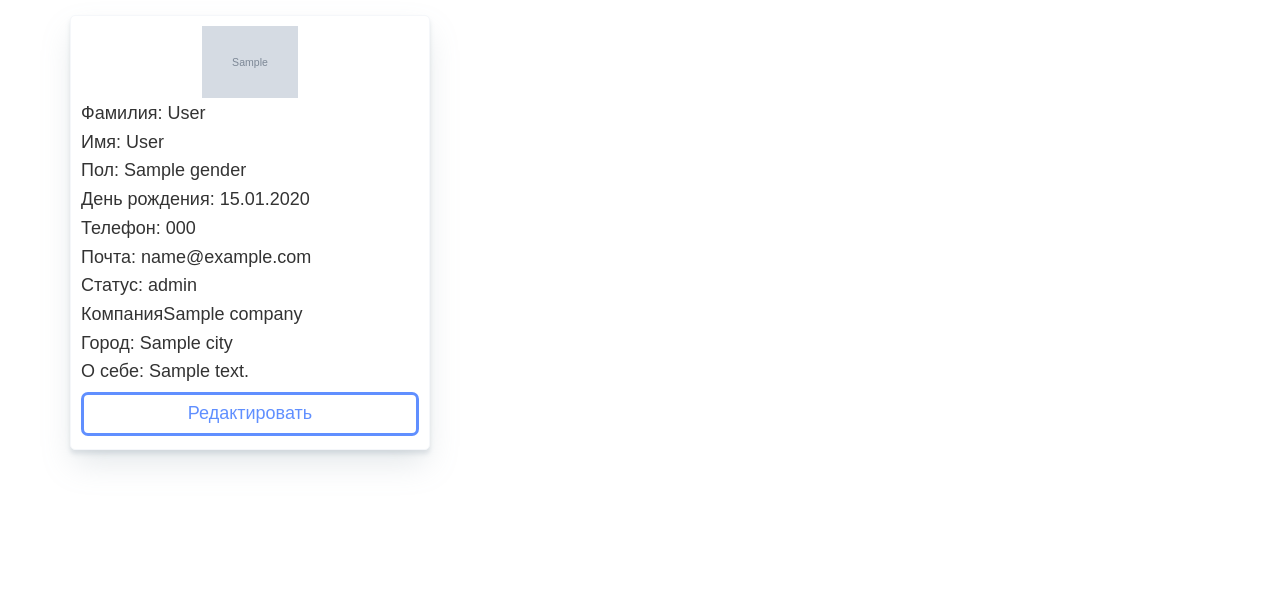
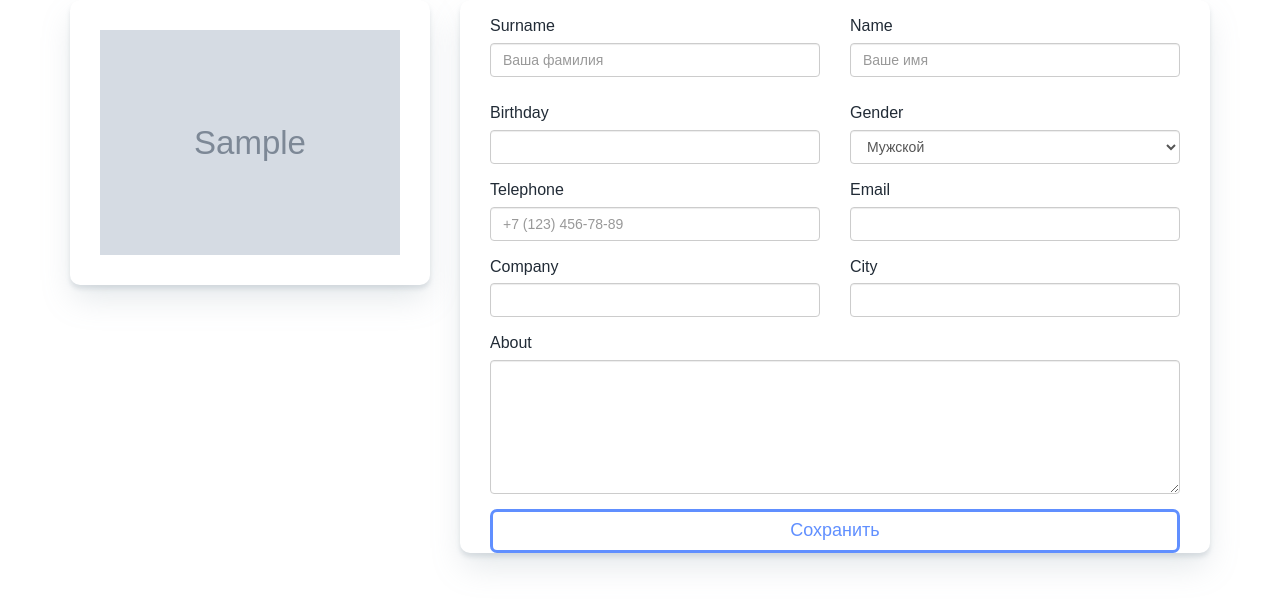
Before and after one commit to damirqa/hte, a Yii app: template views/profile/profile.php in a window 1280 px wide. Shown: the top 607 px of the page. Run offline with PHP 8.4 and a stand-in for Yii, Linux system fonts and the light colour scheme; the template is opened without the code that fills it: most values are stand-ins (such as "Sample title", 1, 10 or a date in 2020); grey boxes marked "Sample" are stand-in pictures; form fields are guessed from the names that the template uses; data that the repository does not hold is empty; some libraries are stand-ins or nearby versions; some web fonts are replaced.

Commit message:
major update

```diff
--- a/views/profile/_form.php
+++ b/views/profile/_form.php
@@ -10,32 +10,41 @@ use yii\widgets\ActiveForm;
 
 <div class="profile-form">
 
-    <?php $form = ActiveForm::begin(['options' => ['enctype' => 'multipart/form-data']]); ?>
+    <?php $form = ActiveForm::begin(['action' => '/profile/update','options' => ['enctype' => 'multipart/form-data']]); ?>
 
-    <?= $form->field($model, 'surname')->textInput(['maxlength' => true]) ?>
+    <div class="profile-row-data">
+        <?= $form->field($model, 'surname')->textInput(['maxlength' => true, 'autocomplete' => 'off', 'placeholder' => 'Ваша фамилия', 'class' => 'profile-item-data']) ?>
+        <?= $form->field($model, 'name')->textInput(['maxlength' => true, 'autocomplete' => 'off', 'placeholder' => 'Ваше имя', 'class' => 'profile-item-data']) ?>
+    </div>
 
-    <?= $form->field($model, 'name')->textInput(['maxlength' => true]) ?>
+    <div class="profile-row-data">
+        <?= $form->field($model, 'birthday')->textInput(['maxlength' => true, 'type' => date, 'autocomplete' => 'off', 'class' => 'profile-item-data']) ?>
+        <?= $form->field($model, 'gender')->dropDownList(['Мужской' => 'Мужской', 'Женский' => 'Женский'], ['autocomplete' => 'off', 'class' => 'profile-item-data']) ?>
+    </div>
 
-    <?= $form->field($model, 'email')->textInput(['maxlength' => true]) ?>
+    <div class="profile-row-data">
+        <?= $form->field($model, 'telephone')->textInput(['maxlength' => 16, 'type' => 'tel', 'placeholder' => '+7 (123) 456-78-89', 'autocomplete' => 'off', 'class' => 'profile-item-data']) ?>
+        <?= $form->field($model, 'email')->textInput(['maxlength' => true, 'autocomplete' => 'off', 'class' => 'profile-item-data']) ?>
+    </div>
 
-    <?= $form->field($model, 'gender')->radioList(['Мужской' => 'Мужской', 'Женский' => 'Женский']) ?>
+    <div class="profile-row-data">
+        <?= $form->field($model, 'company')->textInput(['maxlength' => true, 'autocomplete' => 'off', 'class' => 'profile-item-data']) ?>
+        <?= $form->field($model, 'city')->textInput(['maxlength' => true, 'autocomplete' => 'off', 'class' => 'profile-item-data']) ?>
+    </div>
 
-    <?= $form->field($model, 'birthday')->textInput(['maxlength' => true, 'type' => date]) ?>
+    <div class="profile-row-data">
+        <?= $form->field($model, 'about')->textarea(['rows' => 6, 'autocomplete' => 'off', 'class' => 'profile-item-data']) ?>
+    </div>
 
-    <?= $form->field($model, 'telephone')->textInput(['maxlength' => 16, 'type' => 'tel', 'placeholder' => '+7(123)456-78-89']) ?>
+<!--    --><?//= $form->field($model, 'site')->textInput(['maxlength' => true]) ?>
+<!--    -->
+<!--    --><?//= $form->field($model, 'imageFile')->fileInput() ?>
 
-    <?= $form->field($model, 'site')->textInput(['maxlength' => true]) ?>
-
-    <?= $form->field($model, 'company')->textInput(['maxlength' => true]) ?>
-
-    <?= $form->field($model, 'about')->textarea(['rows' => 6]) ?>
-
-    <?= $form->field($model, 'city')->textInput(['maxlength' => true]) ?>
-
-    <?= $form->field($model, 'imageFile')->fileInput() ?>
+    <div class="profile-row-data">
+        <?= Html::submitButton('Сохранить', ['class' => 'a-btn']) ?>
+    </div>
 
     <div class="form-group">
-        <?= Html::submitButton('Save', ['class' => 'btn btn-success']) ?>
     </div>
 
     <?php ActiveForm::end(); ?>
--- a/views/profile/profile.php
+++ b/views/profile/profile.php
@@ -21,22 +21,32 @@ if ($photo == NULL) {
 ?>
 <div class="container">
     <div class="row">
-        <div class="col-md-4 place-for-user-info">
-            <div class="user-info">
-                <div class="profile-data user-photo"><img src="<?=$photo?>" alt="user-photo"></div>
-                <div class="profile-data">Фамилия: <?=$surname?></div>
-                <div class="profile-data">Имя: <?=$surname?></div>
-                <div class="profile-data">Пол: <?=$gender?></div>
-                <div class="profile-data"><?=$birthday?></div>
-                <div class="profile-data"><?=$telephone?></div>
-                <div class="profile-data">Почта: <?=$email?></div>
-                <div class="profile-data">Статус: <?=$model->role?></div>
-                <div class="profile-data"><?=$company?></div>
-                <div class="profile-data"><?=$city?></div>
-                <div class="profile-data">О себе: <?=$about?></div>
-                <a class="profile-data a-btn" href="/profile/update">Редактировать</a>
+        <div class="col-md-4">
+            <div class="profile-avatar">
+                <img src="<?= $photo ?>">
             </div>
         </div>
-        <div class="col-md-8"></div>
+<!--        <div class="col-md-4 place-for-user-info">-->
+<!--            <div class="user-info">-->
+<!--                <div class="profile-data user-photo"><img src="--><?//=$photo?><!--" alt="user-photo"></div>-->
+<!--                <div class="profile-data">Фамилия: --><?//=$surname?><!--</div>-->
+<!--                <div class="profile-data">Имя: --><?//=$surname?><!--</div>-->
+<!--                <div class="profile-data">Пол: --><?//=$gender?><!--</div>-->
+<!--                <div class="profile-data">--><?//=$birthday?><!--</div>-->
+<!--                <div class="profile-data">--><?//=$telephone?><!--</div>-->
+<!--                <div class="profile-data">Почта: --><?//=$email?><!--</div>-->
+<!--                <div class="profile-data">Статус: --><?//=$model->role?><!--</div>-->
+<!--                <div class="profile-data">--><?//=$company?><!--</div>-->
+<!--                <div class="profile-data">--><?//=$city?><!--</div>-->
+<!--                <div class="profile-data">О себе: --><?//=$about?><!--</div>-->
+<!--                <a class="profile-data a-btn" href="/profile/update">Редактировать</a>-->
+<!--            </div>-->
+<!--        </div>-->
+        <div class="col-md-8">
+
+            <?php
+                if ($model->id == Yii::$app->getUser()->getId()) echo $this->render('_form', ['model' => $model]);
+            ?>
+        </div>
     </div>
 </div>
--- a/views/site/login.php
+++ b/views/site/login.php
@@ -16,14 +16,14 @@ $this->params['breadcrumbs'][] = $this->title;
         <p>Пожалуйста, заполните следующие поля для входа:</p>
 
         <div class="row">
-            <div class="col-lg-5">
+            <div class="col-lg-12">
                 <?php $form = ActiveForm::begin(['id' => 'login-form']); ?>
                 <?= $form->field($model, 'username') ?>
                 <?= $form->field($model, 'password')->passwordInput() ?>
                 <?= $form->field($model, 'rememberMe')->checkbox() ?>
 
                 <div class="form-group">
-                    <?= Html::submitButton('Авторизоваться', ['class' => 'btn btn-primary', 'name' => 'login-button']) ?>
+                    <?= Html::submitButton('Авторизоваться', ['class' => 'a-btn reverse-color', 'name' => 'login-button']) ?>
                 </div>
 
 
--- a/views/site/signup.php
+++ b/views/site/signup.php
@@ -16,7 +16,7 @@ $this->params['breadcrumbs'][] = $this->title;
         <p>Пожалуйста, заполните следующие поля для регистрации:</p>
         <?= Html::errorSummary($model)?>
         <div class="row">
-            <div class="col-lg-5">
+            <div class="col-lg-12">
                 <?php $form = ActiveForm::begin(['id' => 'form-signup']); ?>
                 <?= $form->field($model, 'username') ?>
                 <?= $form->field($model, 'email') ?>
@@ -24,7 +24,7 @@ $this->params['breadcrumbs'][] = $this->title;
                 <?= $form->field($model, 'password')->passwordInput() ?>
                 <?= $form->field($model, 'retypePassword')->passwordInput() ?>
                 <div class="form-group">
-                    <?= Html::submitButton('Зарегистрироваться', ['class' => 'btn btn-primary', 'name' => 'signup-button']) ?>
+                    <?= Html::submitButton('Зарегистрироваться', ['class' => 'a-btn reverse-color', 'name' => 'signup-button']) ?>
                 </div>
                 <?php ActiveForm::end(); ?>
             </div>
--- a/web/css/main.css
+++ b/web/css/main.css
@@ -266,10 +266,6 @@ body {
     background-color: #FFFFFF;
     color: #608FFF; }
 
-.form-control {
-  border-radius: 5px;
-  border: 2px solid #CCCCCC; }
-
 .unauthorized-info {
   padding: 15px 0; }
 
@@ -450,7 +446,6 @@ ol li {
   display: inline-block;
   width: 100%;
   padding: 10px;
-  margin-top: 15px;
   background-color: white;
   border: 1px solid #f5f7fa;
   border-radius: 5px;
@@ -656,3 +651,94 @@ ol li {
       background-color: rgba(96, 143, 255, 0.1); }
       .project-search-table .project-search-table-body .row:hover:last-child {
         border-radius: 0 0 10px 10px; }
+
+.profile-avatar {
+  border-radius: 10px;
+  -webkit-box-shadow: 0 4px 4px 0 rgba(145, 158, 171, 0.25), 0 16px 32px -4px rgba(145, 158, 171, 0.25);
+          box-shadow: 0 4px 4px 0 rgba(145, 158, 171, 0.25), 0 16px 32px -4px rgba(145, 158, 171, 0.25); }
+  .profile-avatar img {
+    width: 100%;
+    height: auto;
+    padding: 30px; }
+
+.profile-form {
+  font-family: SFProDisplay-Medium, sans-serif;
+  font-weight: 400 !important;
+  color: #212b36;
+  border-radius: 10px;
+  -webkit-box-shadow: 0 4px 4px 0 rgba(145, 158, 171, 0.25), 0 16px 32px -4px rgba(145, 158, 171, 0.25);
+          box-shadow: 0 4px 4px 0 rgba(145, 158, 171, 0.25), 0 16px 32px -4px rgba(145, 158, 171, 0.25); }
+  .profile-form .profile-row-data {
+    display: -webkit-box;
+    display: -webkit-flex;
+    display: -ms-flexbox;
+    display: flex;
+    -webkit-box-orient: horizontal;
+    -webkit-box-direction: normal;
+    -webkit-flex-direction: row;
+        -ms-flex-direction: row;
+            flex-direction: row;
+    -webkit-box-pack: justify;
+    -webkit-justify-content: space-between;
+        -ms-flex-pack: justify;
+            justify-content: space-between;
+    padding: 15px 30px 0 30px; }
+    .profile-form .profile-row-data:nth-child(2) {
+      padding: 25px 30px 0 30px; }
+    .profile-form .profile-row-data:nth-child(7) {
+      padding: 15px 30px 25px 30px; }
+    .profile-form .profile-row-data:nth-last-child(3) .form-group:first-child {
+      margin-right: 0px; }
+    .profile-form .profile-row-data:nth-last-child(3) .form-group:last-child {
+      margin-left: 0px; }
+    .profile-form .profile-row-data .profile-item-data {
+      width: 100%;
+      padding: 10px !important;
+      border: 1px solid rgba(33, 43, 54, 0.25);
+      border-radius: 5px;
+      -webkit-transition: .2s;
+      -o-transition: .2s;
+      transition: .2s; }
+      .profile-form .profile-row-data .profile-item-data:focus {
+        border: 1px solid #608FFF;
+        outline: none; }
+        .profile-form .profile-row-data .profile-item-data:focus::-webkit-input-placeholder {
+          color: #608FFF; }
+        .profile-form .profile-row-data .profile-item-data:focus::-moz-placeholder {
+          color: #608FFF; }
+        .profile-form .profile-row-data .profile-item-data:focus:-ms-input-placeholder {
+          color: #608FFF; }
+        .profile-form .profile-row-data .profile-item-data:focus::-ms-input-placeholder {
+          color: #608FFF; }
+        .profile-form .profile-row-data .profile-item-data:focus::placeholder {
+          color: #608FFF; }
+  .profile-form button:focus {
+    outline: none; }
+  .profile-form .form-group {
+    font-family: SFProDisplay-Regular, sans-serif !important;
+    font-size: 16px;
+    width: 100%;
+    margin-bottom: 0px; }
+    .profile-form .form-group:first-child {
+      margin-right: 15px; }
+    .profile-form .form-group:last-child {
+      margin-left: 15px; }
+    .profile-form .form-group .control-label {
+      font-weight: 400; }
+  .profile-form input#profile-birthday {
+    font-size: 14px; }
+
+.site-login, .site-signup {
+  font-size: 16px;
+  padding: 30px;
+  margin: 30px auto 0 auto;
+  width: -webkit-max-content;
+  width: -moz-max-content;
+  width: max-content;
+  border-radius: 10px;
+  -webkit-box-shadow: 0 4px 4px 0 rgba(145, 158, 171, 0.25), 0 16px 32px -4px rgba(145, 158, 171, 0.25);
+          box-shadow: 0 4px 4px 0 rgba(145, 158, 171, 0.25), 0 16px 32px -4px rgba(145, 158, 171, 0.25); }
+  .site-login h1, .site-signup h1 {
+    font-weight: 600; }
+  .site-login form #login-form, .site-login #signup-form, .site-signup form #login-form, .site-signup #signup-form {
+    padding: 15px; }
--- a/web/sass/_base.sass
+++ b/web/sass/_base.sass
@@ -32,14 +32,13 @@ body
   background-color: #608FFF
   color: #FFFFFF
 
-
   &:hover
     background-color: #FFFFFF
     color: #608FFF
 
-.form-control
-  border-radius: 5px
-  border: 2px solid #CCCCCC
-
 .unauthorized-info
   padding: 15px 0
+
+//button, input, textarea
+//  &:focus
+//    outline: none
--- a/web/sass/main.sass
+++ b/web/sass/main.sass
@@ -184,7 +184,6 @@ ol
   display: inline-block
   width: 100%
   padding: 10px
-  margin-top: 15px
   background-color: white
   border: 1px solid rgba(245, 247, 250, 1)
   border-radius: 5px
@@ -414,6 +413,103 @@ ol
           border-radius: 0 0 10px 10px
 
 
+.profile-avatar
+  border-radius: 10px
+  box-shadow: 0 4px 4px 0 rgba(145, 158, 171, .25), 0 16px 32px -4px rgba(145, 158, 171, .25)
+
+  img
+    width: 100%
+    height: auto
+    padding: 30px
+
+.profile-form
+  font-family: SFProDisplay-Medium, sans-serif
+  font-weight: 400 !important
+  color: rgba(33, 43, 54, 1)
+  border-radius: 10px
+  box-shadow: 0 4px 4px 0 rgba(145, 158, 171, .25), 0 16px 32px -4px rgba(145, 158, 171, .25)
+
+  .profile-row-data
+    display: flex
+    flex-direction: row
+    justify-content: space-between
+    padding: 15px 30px 0 30px
+
+    &:nth-child(2)
+      padding: 25px 30px 0 30px
+
+    &:nth-child(7)
+      padding: 15px 30px 25px 30px
+
+    &:nth-last-child(3)
+      .form-group
+        &:first-child
+          margin-right: 0px
+
+        &:last-child
+          margin-left: 0px
+
+    .profile-item-data
+      width: 100%
+      padding: 10px !important
+      border: 1px solid rgba(33, 43, 54, .25)
+      border-radius: 5px
+      transition: .2s
+
+      &:focus
+        border: 1px solid #608FFF
+        outline: none
+
+        &::placeholder
+          color: #608FFF
+  button
+    &:focus
+      outline: none
+
+    //input, select
+    //  font-size: 16px !important
+    //  padding: 10px !important
+    //  height: auto !important
+    //
+    //  &::placeholder
+    //    font-size: 16px !important
+    //    color: rgba(33, 43, 54, .25)
+
+  .form-group
+    font-family: SFProDisplay-Regular, sans-serif !important
+    font-size: 16px
+    width: 100%
+    margin-bottom: 0px
+
+    &:first-child
+      margin-right: 15px
+
+    &:last-child
+      margin-left: 15px
+
+    .control-label
+      font-weight: 400
+
+  input#profile-birthday
+    font-size: 14px
+
+.site-login, .site-signup
+  font-size: 16px
+  padding: 30px
+  margin: 30px auto 0 auto
+  width: max-content
+  border-radius: 10px
+  box-shadow: 0 4px 4px 0 rgba(145, 158, 171, .25), 0 16px 32px -4px rgba(145, 158, 171, .25)
+
+  h1
+    font-weight: 600
+
+  form #login-form, #signup-form
+    padding: 15px
+
+
+
+
 
 
 body
```
Also changed, not shown: controllers/OfferController.php (+28 -1 lines), web/img/user-female.png, web/img/user-male.png.
